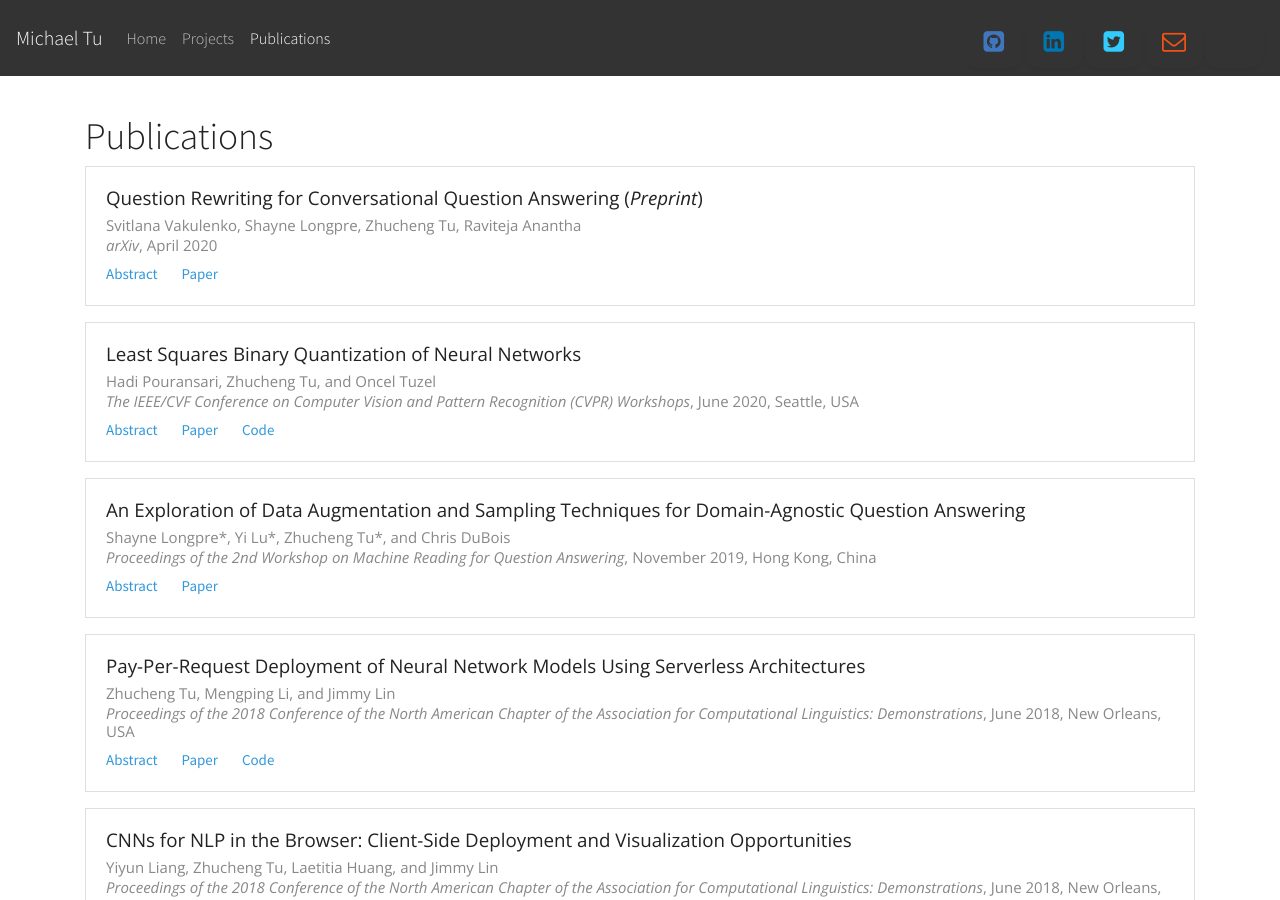
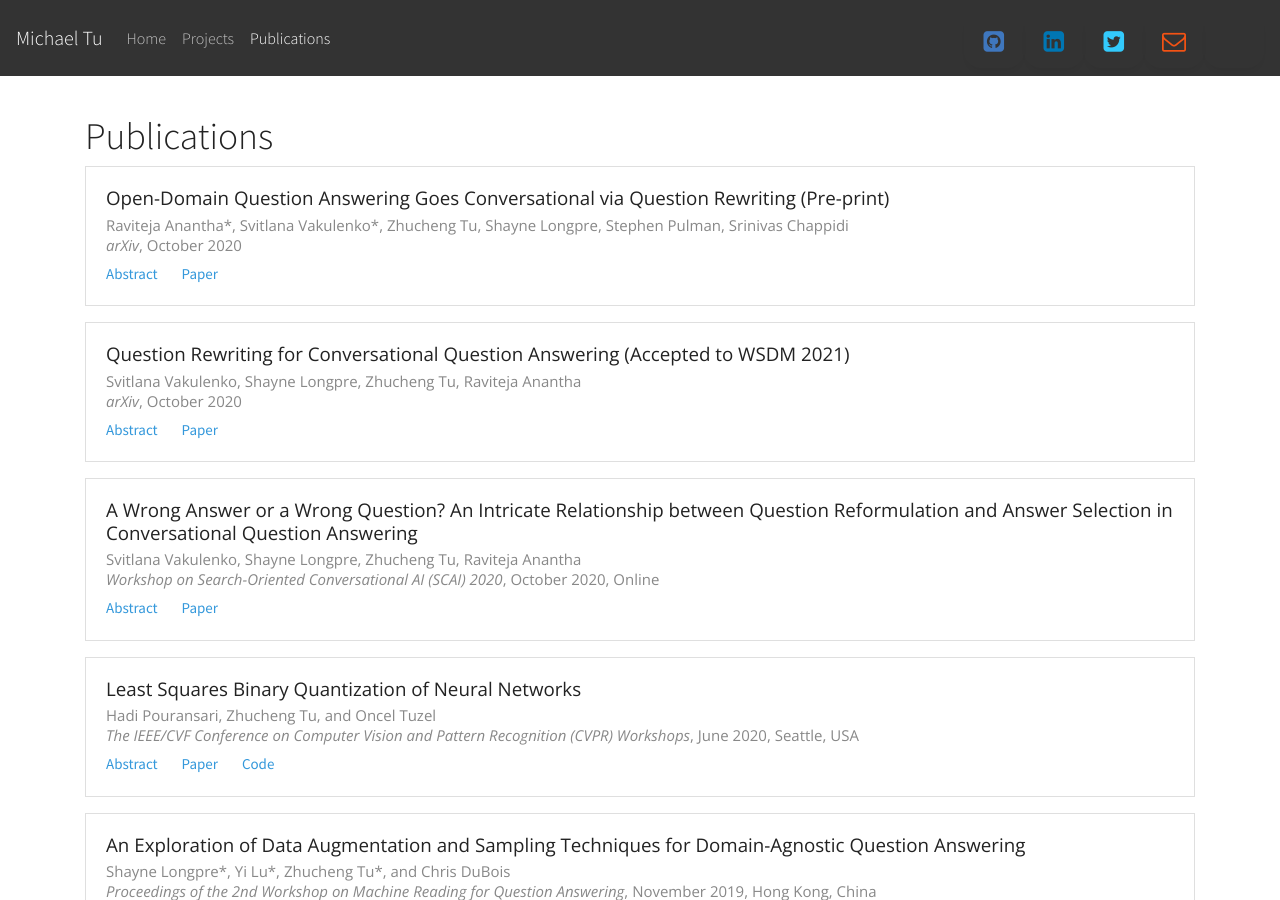
Before and after one commit to tuzhucheng/tuzhucheng.github.io, a Jekyll site: the page built from publications/index.html, in a window 1280 px wide and 900 px high. Built offline with Jekyll 4.4.1, drawn with Linux system fonts in a browser that asks for light colours; nearby versions of some CDN libraries; some web fonts are replaced; comment, search, counter and statistics services are not loaded; a style sheet for code colours, icons or effects is not loaded; some of the changed lines change nothing that is shown.

Commit message:
Nov 2020 publication update

```diff
--- a/_data/publications.yml
+++ b/_data/publications.yml
@@ -7,9 +7,27 @@
 #  location: Location of venue
 #  year: year
 
+- id: anantha2020open
+  names: "Raviteja Anantha*, Svitlana Vakulenko*, <strong>Zhucheng Tu</strong>, Shayne Longpre, Stephen Pulman, Srinivas Chappidi"
+  title: Open-Domain Question Answering Goes Conversational via Question Rewriting (Pre-print)
+  link: https://arxiv.org/abs/2010.04898
+  abstract: "We introduce a new dataset for Question Rewriting in Conversational Context (QReCC),
+  which contains 14K conversations with 81K question-answer pairs. The task in QReCC is to find answers
+  to conversational questions within a collection of 10M web pages (split into 54M passages).
+  Answers to questions in the same conversation may be distributed across several web pages.
+  QReCC provides annotations that allow us to train and evaluate individual subtasks of question rewriting,
+  passage retrieval and reading comprehension required for the end-to-end conversational question answering
+  (QA) task. We report the effectiveness of a strong baseline approach that combines the state-of-the-art
+  model for question rewriting, and competitive models for open-domain QA. Our results set the first
+  baseline for the QReCC dataset with F1 of 19.07, compared to the human upper bound of 74.47,
+  indicating the difficulty of the setup and a large room for improvement."
+  booktitle: arXiv
+  location:
+  year: October 2020
+
 - id: vakulenko2020question
   names: "Svitlana Vakulenko, Shayne Longpre, <strong>Zhucheng Tu</strong>, Raviteja Anantha"
-  title: Question Rewriting for Conversational Question Answering (<i>Preprint</i>)
+  title: Question Rewriting for Conversational Question Answering (Accepted to WSDM 2021)
   link: https://arxiv.org/abs/2004.14652
   abstract: "Conversational question answering (QA) requires answers conditioned on the previous turns of the
   conversation. We address the conversational QA task by decomposing it into question rewriting and question
@@ -27,7 +45,29 @@
   the retrieval and extractive QA architectures, that should be reflected in their integration."
   booktitle: arXiv
   location:
-  year: April 2020
+  year: October 2020
+
+- id: vakulenko2020wrong
+  names: "Svitlana Vakulenko, Shayne Longpre, <strong>Zhucheng Tu</strong>, Raviteja Anantha"
+  title: A Wrong Answer or a Wrong Question? An Intricate Relationship between Question Reformulation and Answer Selection in Conversational Question Answering
+  link: https://arxiv.org/abs/2010.06835
+  abstract: "Conversational question answering (QA) requires answers conditioned on the previous turns of the
+  conversation. We address the conversational QA task by decomposing it into question rewriting and question
+  answering subtasks, and conduct a systematic evaluation of this approach on two publicly available datasets.
+  Question rewriting is designed to reformulate ambiguous questions, dependent on the conversation context,
+  into unambiguous questions that are fully interpretable outside of the conversation context. Thereby,
+  standard QA components can consume such explicit questions directly. The main benefit of this approach is
+  that the same questions can be used for querying different information sources, e.g., multiple 3rd-party QA
+  services simultaneously, as well as provide a human-readable interpretation of the question in context.
+  To the best of our knowledge, we are the first to evaluate question rewriting on the conversational question
+  answering task and show its improvement over the end-to-end baselines. Moreover, our conversational QA
+  architecture based on question rewriting sets the new state of the art on the TREC CAsT 2019 dataset with
+  a 28% improvement in MAP and 21% in NDCG@3. Our detailed analysis of the evaluation results provide insights
+  into the sensitivity of QA models to question reformulation, and demonstrates the strengths and weaknesses of
+  the retrieval and extractive QA architectures, that should be reflected in their integration."
+  booktitle: Workshop on Search-Oriented Conversational AI (SCAI) 2020
+  location: Online
+  year: October 2020
 
 - id: pouransari2019least
   names: "Hadi Pouransari, <strong>Zhucheng Tu</strong>, and Oncel Tuzel"
```
